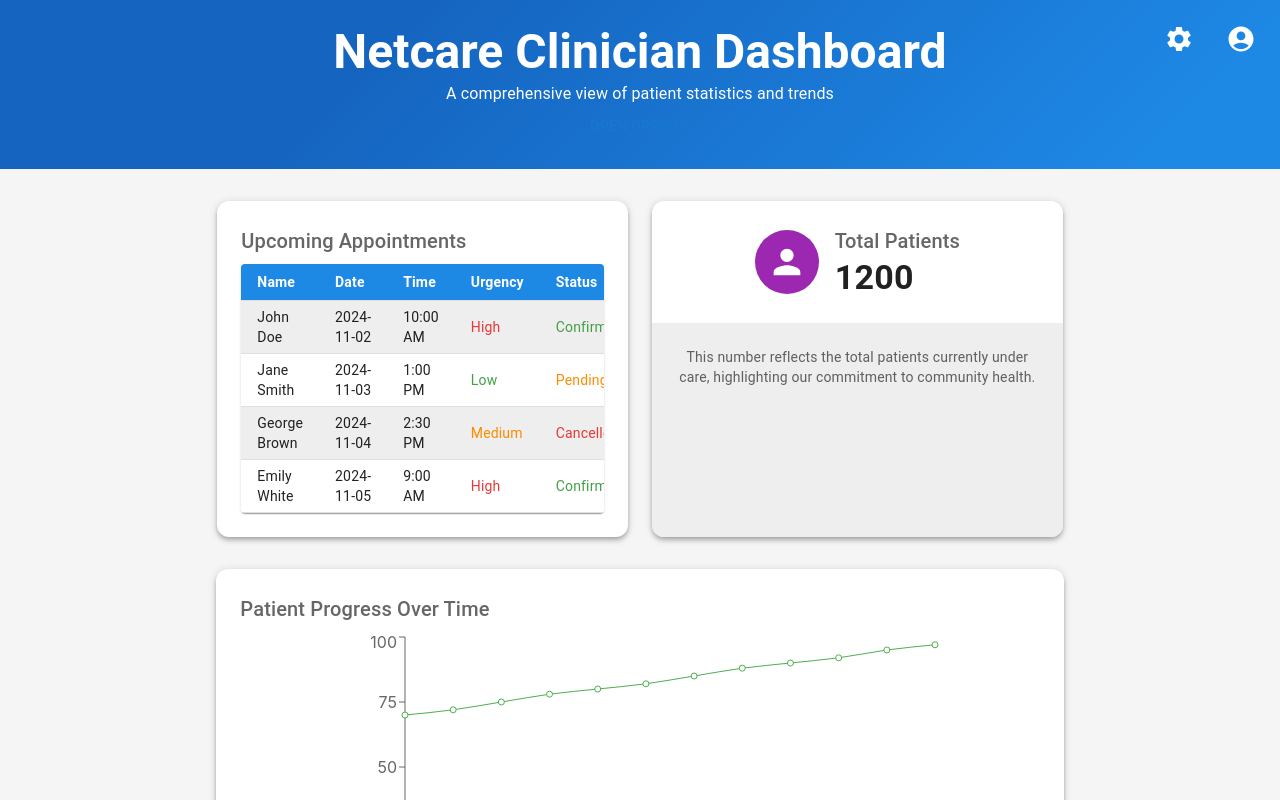
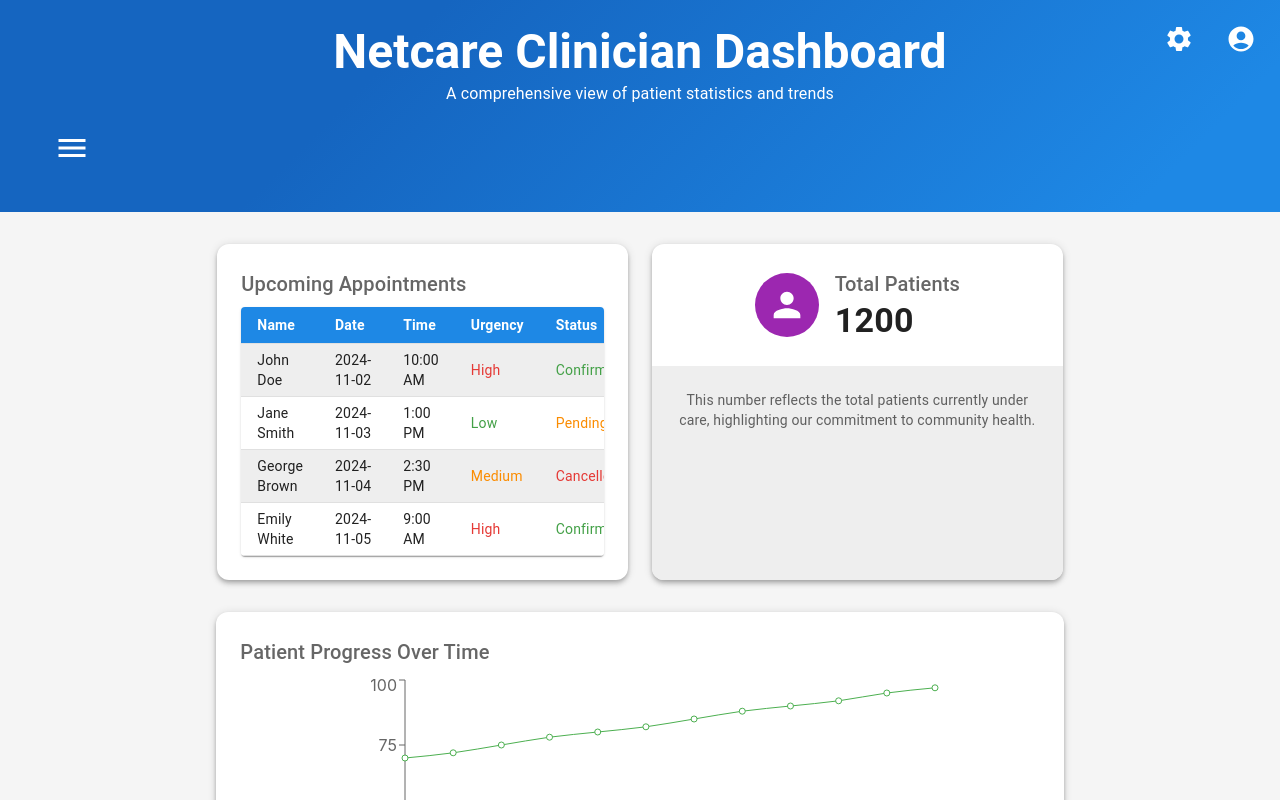
Before and after one commit to cfgcolumbus24/Team-15, a React (Create React App) app in the folder frontend/: page /home in a window 1280 px wide. Shown: the top 800 px of the page. Built offline with nearby package versions, Linux system fonts and the light colour scheme.

Commit message:
added toggle icon

```diff
--- a/frontend/src/pages/list.tsx
+++ b/frontend/src/pages/list.tsx
@@ -1,17 +1,18 @@
-import * as React from 'react';
-import Box from '@mui/material/Box';
-import Drawer from '@mui/material/Drawer';
-import Button from '@mui/material/Button';
-import List from '@mui/material/List';
-import Divider from '@mui/material/Divider';
-import ListItem from '@mui/material/ListItem';
-import ListItemButton from '@mui/material/ListItemButton';
-import ListItemIcon from '@mui/material/ListItemIcon';
-import ListItemText from '@mui/material/ListItemText';
-import InboxIcon from '@mui/icons-material/MoveToInbox';
-import MailIcon from '@mui/icons-material/Mail';
+import * as React from "react";
+import Box from "@mui/material/Box";
+import Drawer from "@mui/material/Drawer";
+import Button from "@mui/material/Button";
+import List from "@mui/material/List";
+import Divider from "@mui/material/Divider";
+import ListItem from "@mui/material/ListItem";
+import ListItemButton from "@mui/material/ListItemButton";
+import ListItemIcon from "@mui/material/ListItemIcon";
+import ListItemText from "@mui/material/ListItemText";
+import InboxIcon from "@mui/icons-material/MoveToInbox";
+import MailIcon from "@mui/icons-material/Mail";
+import MenuIcon from "@mui/icons-material/Menu";
 
-export default function TemporaryDrawer() {
+function Dropdown() {
   const [open, setOpen] = React.useState(false);
 
   const toggleDrawer = (newOpen: boolean) => () => {
@@ -19,9 +20,14 @@ export default function TemporaryDrawer() {
   };
 
   const DrawerList = (
-    <Box sx={{ width: 250 }} role="presentation" onClick={toggleDrawer(false)}>
+    <Box
+      sx={{ width: 250 }}
+      role="presentation"
+      onClick={toggleDrawer(false)}
+      onKeyDown={toggleDrawer(false)}
+    >
       <List>
-        {['Patients', 'Clinicians', 'Statistics'].map((text, index) => (
+        {["Patients", "Clinicians", "Statistics"].map((text, index) => (
           <ListItem key={text} disablePadding>
             <ListItemButton>
               <ListItemIcon>
@@ -34,7 +40,7 @@ export default function TemporaryDrawer() {
       </List>
       <Divider />
       <List>
-        {['Settings', 'Logout'].map((text, index) => (
+        {["Settings", "Logout"].map((text, index) => (
           <ListItem key={text} disablePadding>
             <ListItemButton>
               <ListItemIcon>
@@ -50,10 +56,15 @@ export default function TemporaryDrawer() {
 
   return (
     <div>
-      <Button onClick={toggleDrawer(true)}>Open drawer</Button>
-      <Drawer anchor="left" open={open} onClose={toggleDrawer(false)}>
-        {DrawerList}
-      </Drawer>
+      <Box sx={{ display: "flex", justifyContent: "flex-start", p: 2 }}>
+        <Button sx={{ color: "white"}} onClick={toggleDrawer(true)}>
+          <MenuIcon sx={{ fontSize: "36px" }} />
+        </Button>
+        <Drawer anchor="left" open={open} onClose={toggleDrawer(false)}>
+          {DrawerList}
+        </Drawer>
+      </Box>
     </div>
   );
 }
+export default Dropdown;
```
